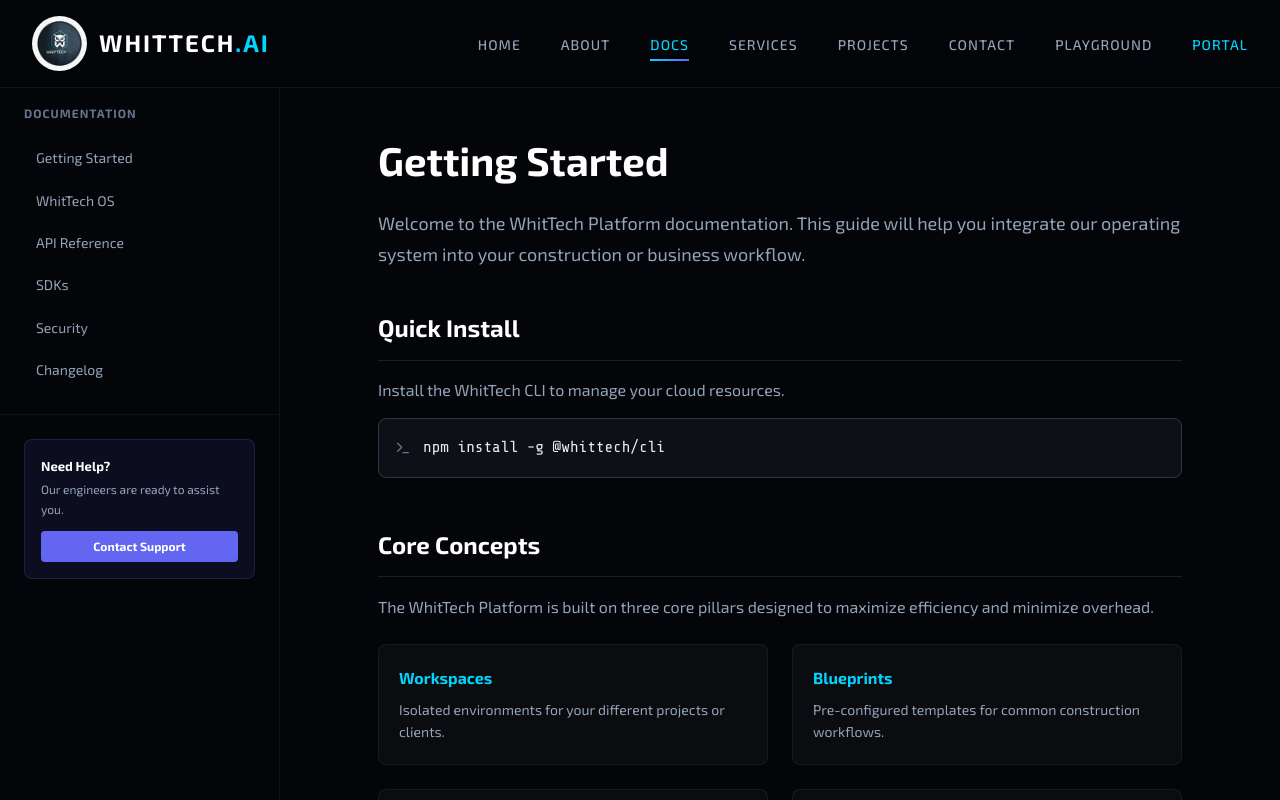
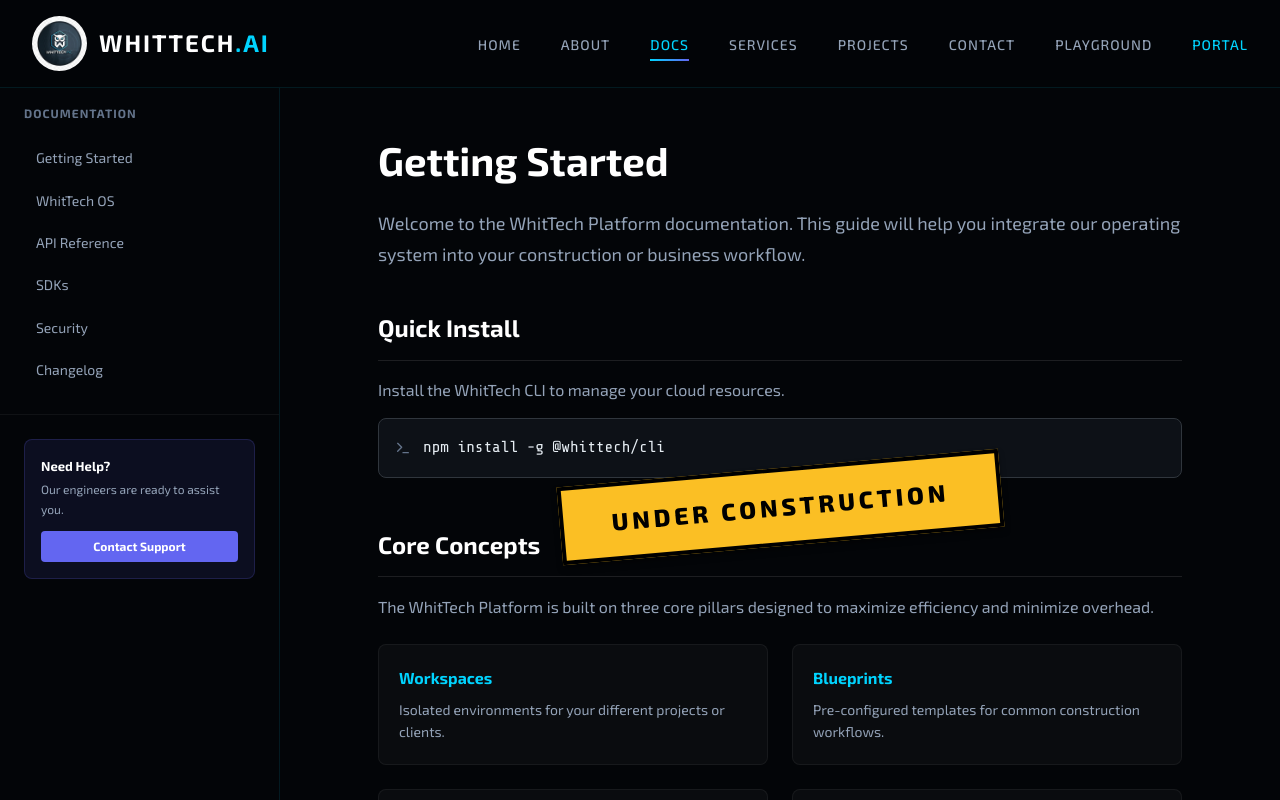
Before and after one commit to justinw916-sketch/Whittech.ai, a React (Vite) app: page /docs in a window 1280 px wide. Shown: the top 800 px of the page. Built offline with nearby package versions, Linux system fonts and the light colour scheme.

Commit message:
fix(email): refined welcome email logic to target customer fields only

```diff
--- a/src/pages/Docs.jsx
+++ b/src/pages/Docs.jsx
@@ -2,7 +2,40 @@ import { Terminal } from 'lucide-react';
 
 export default function Docs() {
     return (
-        <div className="docs-content">
+        <div className="docs-content" style={{ position: 'relative' }}>
+            {/* UNDER CONSTRUCTION BANNER - Remove this block when page is production ready */}
+            < div style={{
+                position: 'absolute',
+                top: 0,
+                left: 0,
+                right: 0,
+                bottom: 0,
+                // background: 'repeating-linear-gradient(45deg, rgba(251, 191, 36, 0.5), rgba(251, 191, 36, 0.5) 20px, rgba(0, 0, 0, 0.5) 20px, rgba(0, 0, 0, 0.5) 40px)', // Valid request to remove background
+                zIndex: 50,
+                display: 'flex',
+                alignItems: 'center',
+                justifyContent: 'center',
+                pointerEvents: 'none', // Allow text selection underneath? Or 'auto' to block? User just said "banner". Safe to allow reading.
+                borderRadius: '8px' // Match content aesthetic if any, just nice to have
+            }
+            }>
+                <div style={{
+                    background: '#fbbf24',
+                    color: '#000',
+                    padding: '16px 48px',
+                    fontWeight: '900',
+                    fontSize: '24px',
+                    letterSpacing: '4px',
+                    textTransform: 'uppercase',
+                    boxShadow: '0 4px 6px -1px rgba(0, 0, 0, 0.5)',
+                    transform: 'rotate(-5deg)',
+                    border: '4px solid #000'
+                }}>
+                    Under Construction
+                </div>
+            </div >
+
+            <div style={{ opacity: 1 /* Content fully visible now */ }}>
                 <div style={{ marginBottom: '40px' }}>
                     <h1 style={{ fontSize: '40px', marginBottom: '16px' }}>Getting Started</h1>
                     <p style={{ fontSize: '18px', color: '#94a3b8', lineHeight: '1.7' }}>
@@ -33,11 +66,12 @@ export default function Docs() {
                         <Concept title="Functions" desc="Serverless compute for custom data processing." />
                     </div>
                 </div>
+            </div>
 
             <style>{`
         .docs-content h2 { font-size: 24px; margin-bottom: 16px; margin-top: 32px; border-bottom: 1px solid rgba(255,255,255,0.1); padding-bottom: 12px; }
       `}</style>
-        </div>
+        </div >
     );
 }
 
--- a/src/pages/Portal.jsx
+++ b/src/pages/Portal.jsx
@@ -335,8 +335,9 @@ function AdminPortal({ currentUser, onLogout }) {
                     startDate: user.clientData?.startDate || user.project?.startDate,
                     estimatedCompletion: user.clientData?.estimatedCompletion || user.project?.estimatedCompletion,
                     contactPerson: user.clientData?.contactPerson || user.project?.contactPerson,
-                    // Check project.customerEmail first (for edited data), then fallbacks
-                    contactEmail: user.project?.customerEmail || user.clientData?.customerEmail || user.clientData?.contactEmail || user.email || user.project?.contactEmail,
+                    // Send to Customer Email ONLY (as per user request).
+                    // contactEmail is for internal employee assignment.
+                    contactEmail: user.project?.customerEmail || user.clientData?.customerEmail,
                     contactPhone: user.project?.customerPhone || user.clientData?.customerPhone || user.clientData?.contactPhone || user.phone || user.project?.contactPhone,
                 }),
             });
@@ -376,8 +377,9 @@ function AdminPortal({ currentUser, onLogout }) {
             });
 
             if (result.success) {
-                // Send welcome email if contact email is provided
-                if (newUser.project?.contactEmail) {
+                // Send welcome email ONLY if customer email is provided
+                const targetEmail = newUser.project?.customerEmail;
+                if (targetEmail) {
                     await sendWelcomeEmail(newUser, newUser.password);
                 }
 
```
Also changed, not shown: 2 other files (tests, documents, lock files or other folders). Lines whose indentation alone changed are shown as unchanged.
